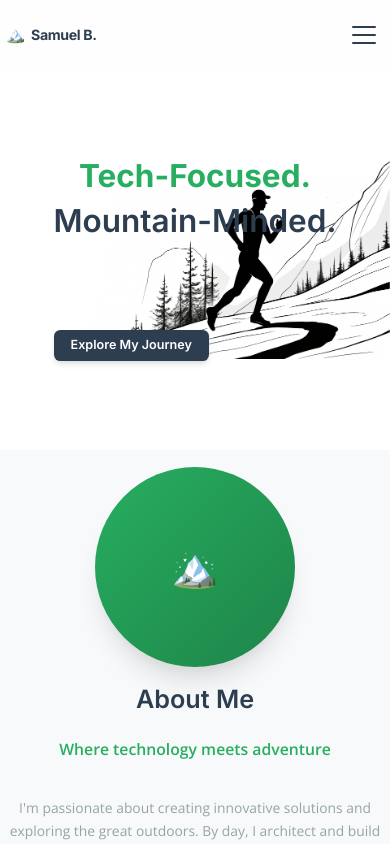
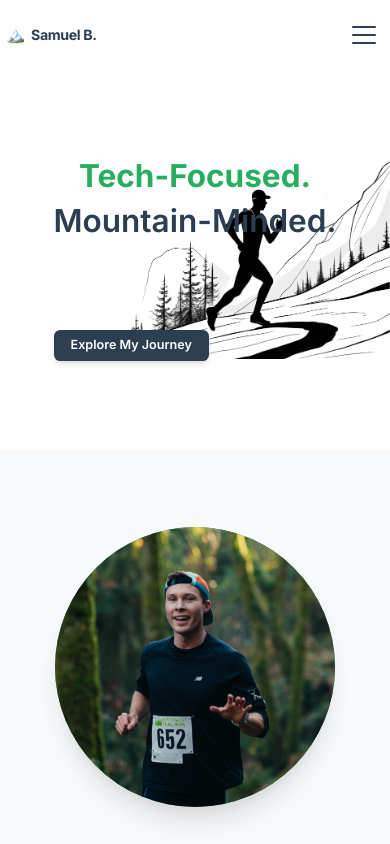
Before and after one commit to SamuelBishop/samuelb-devsite, a React (Vite) app: page / in a window 390 px wide. Shown: the top 844 px of the page. Built offline with nearby package versions, Linux system fonts and the light colour scheme.

Commit message:
Add about section photo

```diff
--- a/src/components/sections/AboutSection.module.css
+++ b/src/components/sections/AboutSection.module.css
@@ -13,13 +13,14 @@
   display: grid;
   grid-template-columns: 1fr 1fr;
   gap: var(--spacing-3xl);
-  align-items: center;
+  align-items: flex-start;
 }
 
 .textContent {
   display: flex;
   flex-direction: column;
   gap: var(--spacing-lg);
+  padding-right: var(--spacing-lg);
 }
 
 .title {
@@ -77,12 +78,14 @@
   display: flex;
   justify-content: center;
   align-items: center;
+  height: 100%;
+  min-height: 600px;
 }
 
 .profileImage {
   position: relative;
-  width: 350px;
-  height: 350px;
+  width: 450px;
+  height: 450px;
 }
 
 .imagePlaceholder {
@@ -94,6 +97,16 @@
   align-items: center;
   justify-content: center;
   box-shadow: var(--shadow-xl);
+  overflow: hidden;
+}
+
+.imagePlaceholder img {
+  width: 100%;
+  height: 100%;
+  object-fit: cover;
+  object-position: center 20%;
+  border-radius: 50%;
+  transform: scale(1.3) translateY(-20px);
 }
 
 .imageIcon {
@@ -107,15 +120,21 @@
     grid-template-columns: 1fr;
     gap: var(--spacing-2xl);
     text-align: center;
+    align-items: center;
   }
 
   .imageContent {
     order: -1;
+    min-height: 400px;
+  }
+
+  .textContent {
+    padding-right: 0;
   }
 
   .profileImage {
-    width: 250px;
-    height: 250px;
+    width: 320px;
+    height: 320px;
   }
 
   .title {
@@ -133,8 +152,8 @@
   }
 
   .profileImage {
-    width: 200px;
-    height: 200px;
+    width: 280px;
+    height: 280px;
   }
 
   .imageIcon {
--- a/src/components/sections/AboutSection.tsx
+++ b/src/components/sections/AboutSection.tsx
@@ -1,5 +1,6 @@
 import { motion } from 'framer-motion';
 import styles from './AboutSection.module.css';
+import profilePhoto from '../../assets/about-me-profile-photo.jpg';
 
 const AboutSection = () => {
   return (
@@ -49,7 +50,7 @@ const AboutSection = () => {
           <div className={styles.imageContent}>
             <div className={styles.profileImage}>
               <div className={styles.imagePlaceholder}>
-                <span className={styles.imageIcon}>🏔️</span>
+                <img src={profilePhoto} alt="Samuel B. - Trail running in the forest" />
               </div>
             </div>
           </div>
```
Also changed, not shown: src/assets/about-me-profile-photo.jpg (added).
